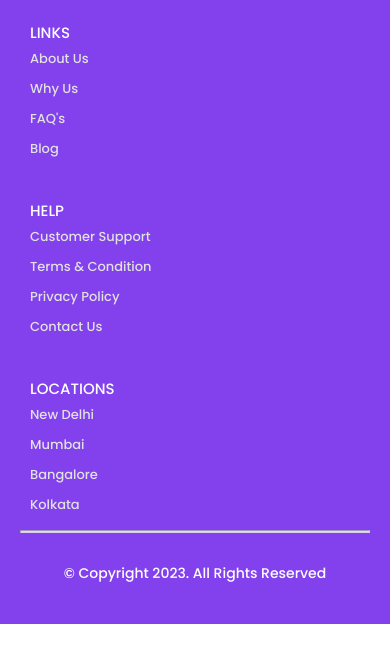
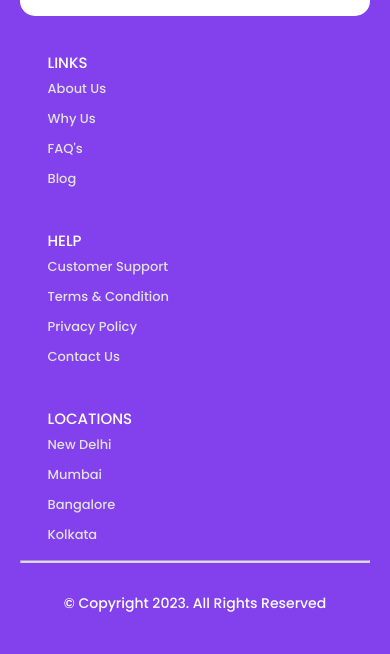
Before and after one commit to rajkmlcodes/house-website, a plain HTML site: page index.html in a window 390 px wide. Shown: the part 7149-7803 px from the top of the page. Before the commit the page ends 7773 px from the top, so only its background shows below. Drawn offline with Linux system fonts and the light colour scheme.

Commit message:
1st commit

```diff
--- a/style.css
+++ b/style.css
@@ -1361,6 +1361,10 @@ footer {
         font-size: 14px;
     }
 
+    .email-box input:focus {
+        border-bottom: 2px solid #6412e9;
+    }
+
     .email-box-submit-btn {
         width: 95%;
         margin-top: 10px;
@@ -1369,18 +1373,19 @@ footer {
 
     /* footer styling*/
     footer {
-        justify-content: left;
+        justify-content: center;
         align-items: center;
         width: 100%;
         background: #6412e9;
         opacity: 0.8;
-        padding: 20px;
+        padding: 50px 20px 20px 20px;
         margin: 50px 0 0 0;
     }
 
     .footer-wrapper {
         width: 100%;
-        justify-content: left;
+        justify-content: center;
+        align-items: center;
         flex-direction: column;
         margin: 10px 0px;
     }
@@ -1388,7 +1393,7 @@ footer {
     .footer-div1  {
         width: 100%;
         background: #fff;
-        padding: 20px 20px;
+        padding: 20px;
         border-radius: 15px;
         /* border: 2px solid red; */
     }
@@ -1402,6 +1407,12 @@ footer {
 
     .footer-social-icons {
         margin: 0;
+    }
+
+
+    .footer-links-div {
+        text-align: left;
+        width: 90%;
     }
 
     .footer-links-div h5 {
```
